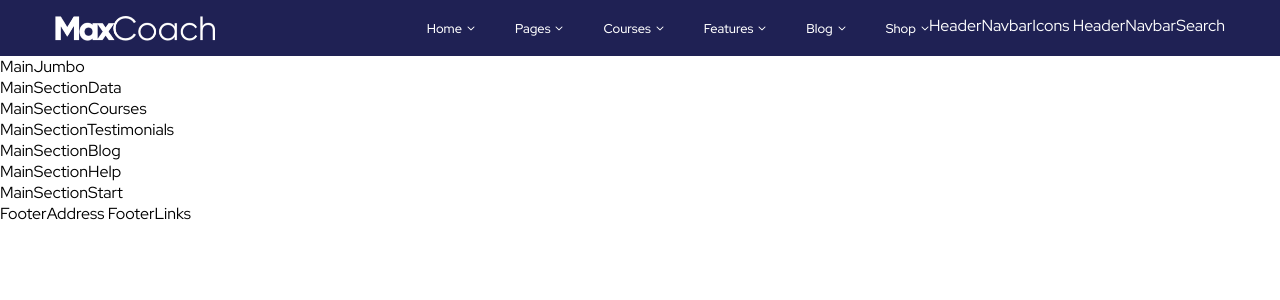
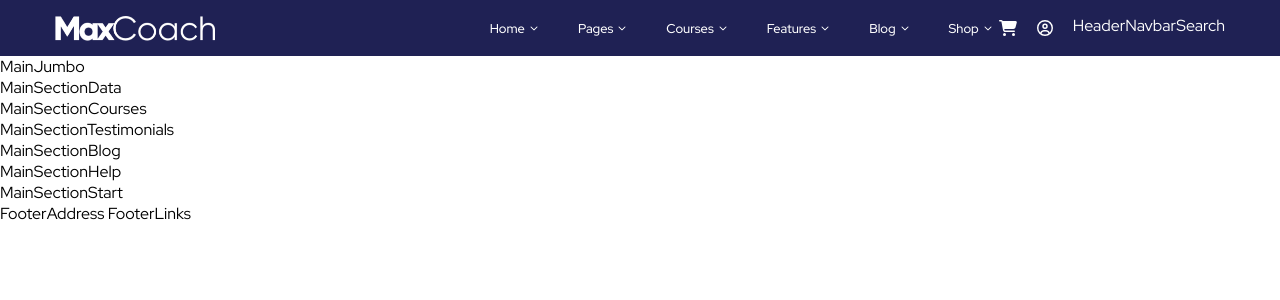
Before and after one commit to OgataiKhan/proj-html-vuejs, a Vue app: page / in a window 1280 px wide. Shown: the top 300 px of the page. Built offline with nearby package versions, Linux system fonts and the light colour scheme.

Commit message:
feat: navbar icons

```diff
--- a/src/App.vue
+++ b/src/App.vue
@@ -12,7 +12,6 @@ export default {
   },
   data() {
     return {
-      text: 'Template VueJS',
     };
   },
 };
--- a/src/components/HeaderNavbarIcons.vue
+++ b/src/components/HeaderNavbarIcons.vue
@@ -8,9 +8,26 @@ export default {
 </script>
 
 <template>
-  HeaderNavbarIcons
+  <div class="navbar-icons">
+    <a href="#" class="icon-box cart-box">
+      <font-awesome-icon icon="fa-solid fa-cart-shopping" />
+    </a>
+    <a href="#" class="icon-box">
+      <font-awesome-icon icon="fa-regular fa-circle-user" />
+    </a>
+  </div>
 </template>
 
 <style lang="scss" scoped>
+.navbar-icons {
+  display: flex;
+  gap: 20px;
+  padding-left: 7px;
+  padding-right: 20px;
 
+  .icon-box {
+    display: flex;
+    align-items: center;
+  }
+}
 </style>
```
